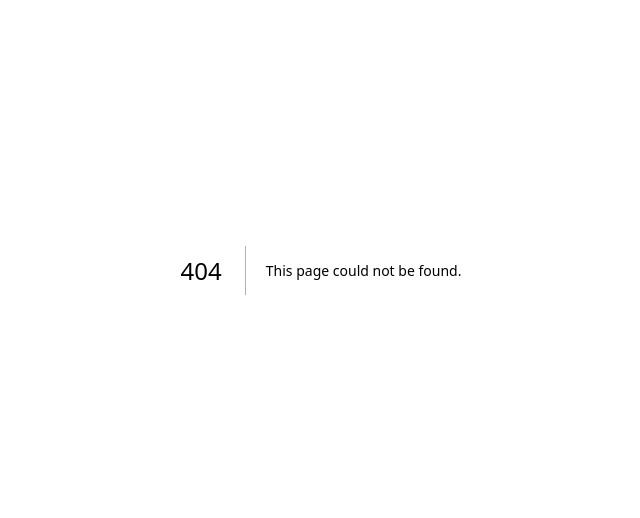
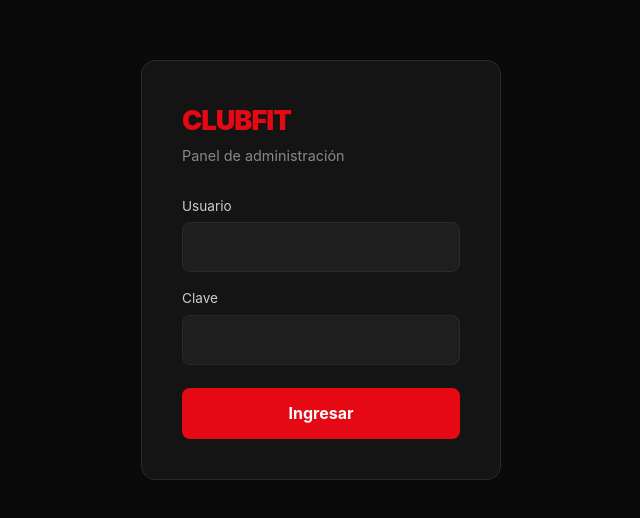
Before and after one commit to luartep/clubfit, a Next.js app: page /login in a window 1280 px wide. Before the commit this address had no page. Shown: the part 130-648 px from the top of the page, without its empty margins (319-959 px from the left). Built offline with nearby package versions, Linux system fonts and the light colour scheme.

Commit message:
Add files via upload

```diff
--- a/app/admin/page.tsx
+++ b/app/admin/page.tsx
@@ -1,10 +1,12 @@
 'use client';
 import { useState, useEffect, useCallback } from 'react';
 import Link from 'next/link';
+import { useRouter } from 'next/navigation';
 import FormUsuario from '@/components/admin/FormUsuario';
 import { planLabel, estadoPlan, formatDate, mensajeVencimiento } from '@/lib/utils';
 
 export default function AdminPage() {
+  const router = useRouter();
   const [usuarios, setUsuarios] = useState<any[]>([]);
   const [cargando, setCargando] = useState(true);
   const [busqueda, setBusqueda] = useState('');
@@ -65,6 +67,15 @@ export default function AdminPage() {
     cargarUsuarios();
   };
 
+  const cerrarSesion = async () => {
+    await fetch('/api/auth/logout', { method: 'POST' });
+    router.push('/login');
+  };
+
+  const descargarExcel = () => {
+    window.location.href = '/api/usuarios/exportar';
+  };
+
   // Stats
   const hoy = new Date();
   const activos = usuarios.filter(u => u.activo && new Date(u.plan_vencimiento) >= hoy).length;
@@ -92,6 +103,7 @@ export default function AdminPage() {
           <span style={{ color: '#444', fontSize: '1.2rem' }}>|</span>
           <span style={{ color: '#888', fontSize: '0.9rem' }}>Panel Admin</span>
         </div>
+        <div style={{ display: 'flex', alignItems: 'center', gap: '0.75rem' }}>
           <Link href="/pantalla" style={{
             background: '#1e1e1e', color: '#e50914', border: '1px solid #2a2a2a',
             borderRadius: '8px', padding: '0.5rem 1.2rem', textDecoration: 'none',
@@ -99,6 +111,14 @@ export default function AdminPage() {
           }}>
             → Pantalla Acceso
           </Link>
+          <button onClick={cerrarSesion} style={{
+            background: '#1e1e1e', color: '#888', border: '1px solid #2a2a2a',
+            borderRadius: '8px', padding: '0.5rem 1.2rem', cursor: 'pointer',
+            fontSize: '0.85rem', fontWeight: 600,
+          }}>
+            Cerrar sesión
+          </button>
+        </div>
       </header>
 
       <main style={{ padding: '2rem', maxWidth: '1400px', margin: '0 auto' }}>
@@ -150,6 +170,16 @@ export default function AdminPage() {
                   fontSize: '0.95rem', outline: 'none', minWidth: '200px',
                 }}
               />
+              <button
+                onClick={descargarExcel}
+                style={{
+                  background: '#1e1e1e', color: '#ffffff', border: '1px solid #2a2a2a',
+                  borderRadius: '8px', padding: '0.75rem 1.5rem', cursor: 'pointer',
+                  fontWeight: 700, fontSize: '0.95rem', whiteSpace: 'nowrap',
+                }}
+              >
+                📥 Descargar Excel
+              </button>
               <button
                 onClick={() => { setMostrarForm(true); setUsuarioEditar(null); }}
                 style={{
--- /dev/null
+++ b/app/api/auth/login/route.ts
@@ -0,0 +1,28 @@
+export const dynamic = 'force-dynamic';
+import { NextRequest, NextResponse } from 'next/server';
+import { SESSION_COOKIE, SESSION_VALUE } from '@/proxy';
+
+const ADMIN_USER = process.env.ADMIN_USER || 'pala';
+const ADMIN_PASS = process.env.ADMIN_PASS || 'pala123';
+
+export async function POST(req: NextRequest) {
+  try {
+    const { usuario, clave } = await req.json();
+
+    if (usuario === ADMIN_USER && clave === ADMIN_PASS) {
+      const res = NextResponse.json({ ok: true });
+      res.cookies.set(SESSION_COOKIE, SESSION_VALUE, {
+        httpOnly: true,
+        sameSite: 'lax',
+        secure: process.env.NODE_ENV === 'production',
+        path: '/',
+        maxAge: 60 * 60 * 24 * 7, // 7 días
+      });
+      return res;
+    }
+
+    return NextResponse.json({ error: 'Usuario o clave incorrectos' }, { status: 401 });
+  } catch {
+    return NextResponse.json({ error: 'Solicitud inválida' }, { status: 400 });
+  }
+}
--- /dev/null
+++ b/app/api/auth/logout/route.ts
@@ -0,0 +1,9 @@
+export const dynamic = 'force-dynamic';
+import { NextResponse } from 'next/server';
+import { SESSION_COOKIE } from '@/proxy';
+
+export async function POST() {
+  const res = NextResponse.json({ ok: true });
+  res.cookies.set(SESSION_COOKIE, '', { path: '/', maxAge: 0 });
+  return res;
+}
--- /dev/null
+++ b/app/api/usuarios/exportar/route.ts
@@ -0,0 +1,58 @@
+export const dynamic = 'force-dynamic';
+import { NextResponse } from 'next/server';
+import { neon } from '@neondatabase/serverless';
+import * as XLSX from 'xlsx';
+import { planLabel, mensajeVencimiento } from '@/lib/utils';
+
+const sql = neon(process.env.POSTGRES_URL ?? process.env.DATABASE_URL!);
+
+export async function GET() {
+  try {
+    const usuarios = await sql`SELECT * FROM usuarios ORDER BY nombre ASC`;
+    const hoy = new Date();
+
+    const filas = usuarios.map((u: any) => {
+      const vencimiento = new Date(u.plan_vencimiento);
+      const estado = !u.activo ? 'Inactivo' : vencimiento >= hoy ? 'Activo' : 'Vencido';
+      return {
+        'Nombre': u.nombre,
+        'RUT': u.rut,
+        'Email': u.email || '',
+        'Teléfono': u.telefono || '',
+        'Plan': planLabel(u.plan_tipo),
+        'Fecha de Ingreso': u.plan_inicio ? new Date(u.plan_inicio).toLocaleDateString('es-CL') : '',
+        'Fecha de Término': u.plan_vencimiento ? new Date(u.plan_vencimiento).toLocaleDateString('es-CL') : '',
+        'Estado': estado,
+        'Vencimiento': mensajeVencimiento(u.plan_vencimiento),
+      };
+    });
+
+    const hoja = XLSX.utils.json_to_sheet(filas);
+    hoja['!cols'] = [
+      { wch: 28 }, // Nombre
+      { wch: 14 }, // RUT
+      { wch: 26 }, // Email
+      { wch: 16 }, // Teléfono
+      { wch: 14 }, // Plan
+      { wch: 16 }, // Fecha de Ingreso
+      { wch: 16 }, // Fecha de Término
+      { wch: 12 }, // Estado
+      { wch: 22 }, // Vencimiento
+    ];
+
+    const libro = XLSX.utils.book_new();
+    XLSX.utils.book_append_sheet(libro, hoja, 'Usuarios');
+    const buffer = XLSX.write(libro, { type: 'buffer', bookType: 'xlsx' });
+
+    const fecha = hoy.toISOString().split('T')[0];
+    return new NextResponse(buffer, {
+      status: 200,
+      headers: {
+        'Content-Type': 'application/vnd.openxmlformats-officedocument.spreadsheetml.sheet',
+        'Content-Disposition': `attachment; filename="usuarios-clubfit-${fecha}.xlsx"`,
+      },
+    });
+  } catch (e: any) {
+    return NextResponse.json({ error: e.message }, { status: 500 });
+  }
+}
--- /dev/null
+++ b/app/login/page.tsx
@@ -0,0 +1,100 @@
+'use client';
+import { Suspense, useState } from 'react';
+import { useRouter, useSearchParams } from 'next/navigation';
+
+function LoginForm() {
+  const router = useRouter();
+  const params = useSearchParams();
+  const next = params.get('next') || '/admin';
+
+  const [usuario, setUsuario] = useState('');
+  const [clave, setClave] = useState('');
+  const [error, setError] = useState('');
+  const [enviando, setEnviando] = useState(false);
+
+  const handleSubmit = async (e: React.FormEvent) => {
+    e.preventDefault();
+    setEnviando(true);
+    setError('');
+    try {
+      const res = await fetch('/api/auth/login', {
+        method: 'POST',
+        headers: { 'Content-Type': 'application/json' },
+        body: JSON.stringify({ usuario, clave }),
+      });
+      if (res.ok) {
+        router.push(next);
+        router.refresh();
+      } else {
+        const data = await res.json().catch(() => ({}));
+        setError(data.error || 'Usuario o clave incorrectos');
+      }
+    } catch {
+      setError('Error de conexión, intenta de nuevo');
+    } finally {
+      setEnviando(false);
+    }
+  };
+
+  return (
+    <div style={{
+      minHeight: '100vh', background: '#0a0a0a', display: 'flex',
+      alignItems: 'center', justifyContent: 'center', padding: '1rem',
+    }}>
+      <form onSubmit={handleSubmit} style={{
+        background: '#141414', border: '1px solid #2a2a2a', borderRadius: '14px',
+        padding: '2.5rem', width: '100%', maxWidth: '360px',
+      }}>
+        <div style={{ fontSize: '1.7rem', fontWeight: 900, color: '#e50914', letterSpacing: '-1px', marginBottom: '0.2rem' }}>
+          CLUBFIT
+        </div>
+        <p style={{ color: '#888', marginBottom: '1.8rem', fontSize: '0.9rem' }}>Panel de administración</p>
+
+        <label style={{ display: 'block', color: '#ccc', fontSize: '0.85rem', marginBottom: '0.4rem' }}>Usuario</label>
+        <input
+          value={usuario}
+          onChange={e => setUsuario(e.target.value)}
+          autoFocus
+          autoCapitalize="none"
+          style={{
+            width: '100%', background: '#1e1e1e', border: '1px solid #2a2a2a', borderRadius: '8px',
+            padding: '0.75rem 1rem', color: '#ffffff', marginBottom: '1rem', fontSize: '1rem',
+            outline: 'none', boxSizing: 'border-box',
+          }}
+        />
+
+        <label style={{ display: 'block', color: '#ccc', fontSize: '0.85rem', marginBottom: '0.4rem' }}>Clave</label>
+        <input
+          type="password"
+          value={clave}
+          onChange={e => setClave(e.target.value)}
+          style={{
+            width: '100%', background: '#1e1e1e', border: '1px solid #2a2a2a', borderRadius: '8px',
+            padding: '0.75rem 1rem', color: '#ffffff', marginBottom: '1.4rem', fontSize: '1rem',
+            outline: 'none', boxSizing: 'border-box',
+          }}
+        />
+
+        {error && (
+          <p style={{ color: '#ff3d71', fontSize: '0.85rem', marginBottom: '1rem' }}>{error}</p>
+        )}
+
+        <button type="submit" disabled={enviando} style={{
+          width: '100%', background: '#e50914', color: '#ffffff', border: 'none', borderRadius: '8px',
+          padding: '0.85rem', fontWeight: 700, fontSize: '1rem',
+          cursor: enviando ? 'default' : 'pointer', opacity: enviando ? 0.7 : 1,
+        }}>
+          {enviando ? 'Ingresando...' : 'Ingresar'}
+        </button>
+      </form>
+    </div>
+  );
+}
+
+export default function LoginPage() {
+  return (
+    <Suspense fallback={null}>
+      <LoginForm />
+    </Suspense>
+  );
+}
--- a/package.json
+++ b/package.json
@@ -16,7 +16,8 @@
     "next": "16.3.3",
     "react": "19.2.8",
     "react-dom": "19.2.8",
-    "uuid": "^14.0.2"
+    "uuid": "^14.0.2",
+    "xlsx": "^0.18.5"
   },
   "devDependencies": {
     "@tailwindcss/postcss": "^4",
--- /dev/null
+++ b/proxy.ts
@@ -0,0 +1,56 @@
+import { NextRequest, NextResponse } from 'next/server';
+
+export const SESSION_COOKIE = 'clubfit_admin_session';
+export const SESSION_VALUE = process.env.ADMIN_SESSION_SECRET || 'clubfit-secret-2026-pala';
+
+function estaAutenticado(req: NextRequest): boolean {
+  return req.cookies.get(SESSION_COOKIE)?.value === SESSION_VALUE;
+}
+
+export function proxy(req: NextRequest) {
+  const { pathname, searchParams } = req.nextUrl;
+
+  // Panel de administración (páginas): exige sesión iniciada
+  if (pathname.startsWith('/admin')) {
+    if (!estaAutenticado(req)) {
+      const url = req.nextUrl.clone();
+      url.pathname = '/login';
+      url.searchParams.set('next', pathname);
+      return NextResponse.redirect(url);
+    }
+    return NextResponse.next();
+  }
+
+  // Exportar Excel de usuarios: solo admin
+  if (pathname === '/api/usuarios/exportar') {
+    if (!estaAutenticado(req)) {
+      return NextResponse.json({ error: 'No autorizado' }, { status: 401 });
+    }
+    return NextResponse.next();
+  }
+
+  // Listado general / alta de usuarios: solo admin.
+  // Excepción: la pantalla de acceso pública consulta por RUT exacto (?rut=...)
+  // para el ingreso manual, y eso debe seguir funcionando sin sesión.
+  if (pathname === '/api/usuarios') {
+    const esConsultaPublicaPorRut = req.method === 'GET' && !!searchParams.get('rut');
+    if (!esConsultaPublicaPorRut && !estaAutenticado(req)) {
+      return NextResponse.json({ error: 'No autorizado' }, { status: 401 });
+    }
+    return NextResponse.next();
+  }
+
+  // Editar / eliminar un usuario puntual: solo admin
+  if (pathname.startsWith('/api/usuarios/')) {
+    if (!estaAutenticado(req)) {
+      return NextResponse.json({ error: 'No autorizado' }, { status: 401 });
+    }
+    return NextResponse.next();
+  }
+
+  return NextResponse.next();
+}
+
+export const config = {
+  matcher: ['/admin/:path*', '/api/usuarios', '/api/usuarios/:path*'],
+};
```
Also changed, not shown: 2 other files (tests, documents, lock files or other folders). Lines whose indentation alone changed are shown as unchanged.
